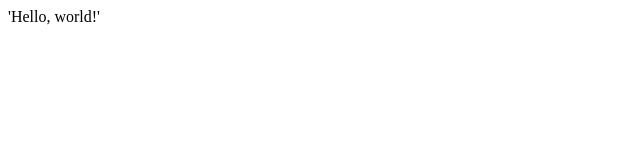
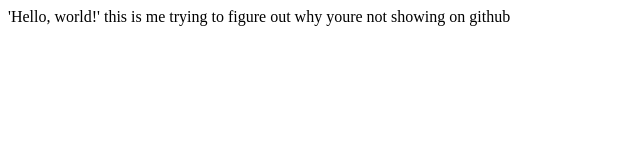
Before and after one commit to Reggeditt/Salma-Tetteh-Challenge, a plain HTML site: page index.html in a window 1280 px wide. Shown: the whole page, without its empty margins (0-640 px from the left). Drawn offline with Linux system fonts and the light colour scheme.

Commit message:
debugging

```diff
--- a/index.html
+++ b/index.html
@@ -8,7 +8,7 @@
 
   <body>
     <script src="https://cdn.freecodecamp.org/testable-projects-fcc/v1/bundle.js"></script>
-    'Hello, world!'
+    'Hello, world!' this is me trying to figure out why youre not showing on github
     <!--
 
     Hello Camper!
```
